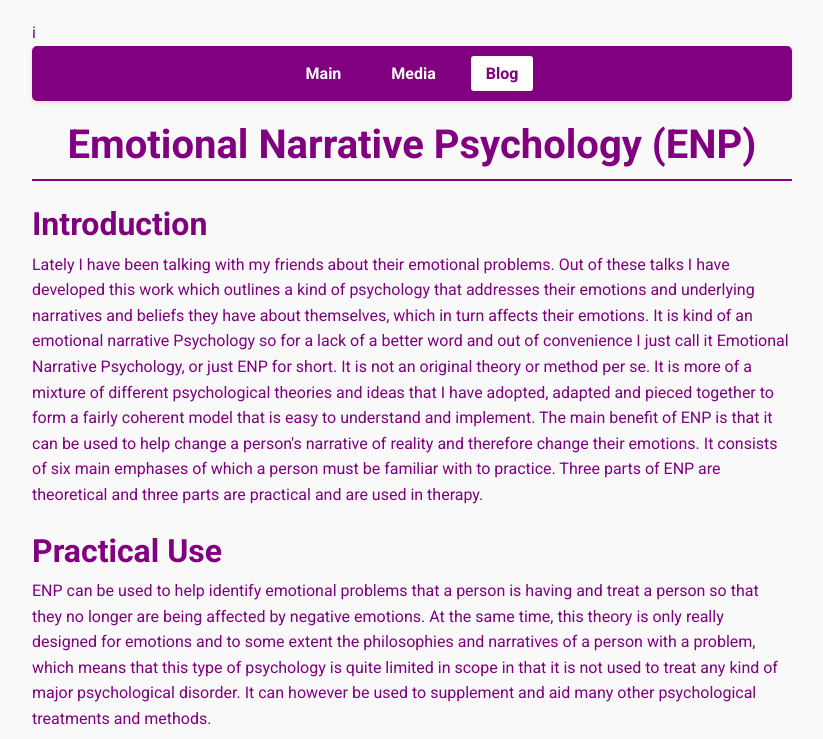
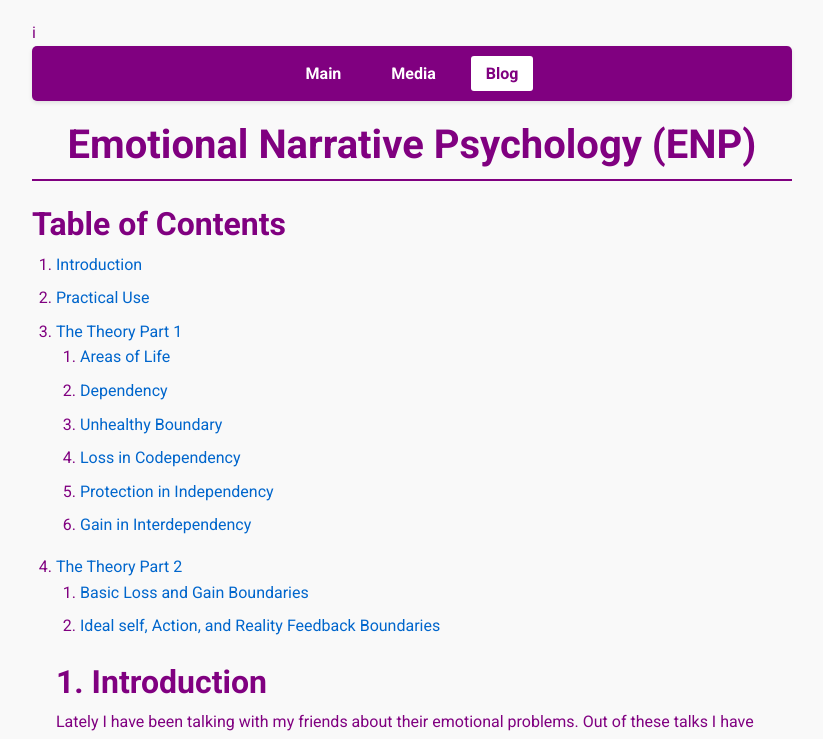
Before and after one commit to jabo38/jabo38.github.io, a plain HTML site: page posts/enp.html in a window 1280 px wide. Shown: the top 739 px of the page, without its empty margins (228-1051 px from the left). Drawn offline with Linux system fonts and the light colour scheme; files that its build step writes are made by us from their sources.

Commit message:
Update enp.html
testing table of contents

```diff
--- a/posts/enp.html
+++ b/posts/enp.html
@@ -121,11 +121,35 @@ i<!DOCTYPE html>
 
    <body>
     <h1>Emotional Narrative Psychology (ENP)</h1>
+
+<h2>Table of Contents</h2>
+    <ol>
+        <li><a href="#introduction">Introduction</a></li>
+        <li><a href=“#practical-use">Practical Use</a>
+        <li><a href=“#part1”>The Theory Part 1</a>
+            <ol>
+                <li><a href=“#areas-life”>Areas of Life</a></li>
+                <li><a href=“#dependency"> Dependency </a></li>
+                <li><a href=“#unhealthy-boundary">Unhealthy Boundary</a></li>
+                <li><a href="#healthy-boundary”>Healthy Boundary</a></li>
+                <li><a href=“#loss-codependency”>Loss in Codependency</a></li>
+                <li><a href=“#protection-independency">Protection in Independency</a></li>
+                <li><a href=“#gain-independency">Gain in Interdependency</a></li>
+            </ol>
+        </li>
+        <li><a href=“#part2”>The Theory Part 2</a>
+            <ol>
+                <li><a href="# basic-loss"> Basic Loss and Gain Boundaries</a></li>
+                <li><a href=“#ideal-self-action”>Ideal self, Action, and Reality Feedback Boundaries</a></li>
+            </ol>
+        </li>
+
+
 <article>
-    <h2>Introduction</h2>
+    <h2 id="introduction">1. Introduction</h2>
     <p>Lately I have been talking with my friends about their emotional problems. Out of these talks I have developed this work which outlines a kind of psychology that addresses their emotions and underlying narratives and beliefs they have about themselves, which in turn affects their emotions. It is kind of an emotional narrative Psychology so for a lack of a better word and out of convenience I just call it Emotional Narrative Psychology, or just ENP for short. It is not an original theory or method per se. It is more of a mixture of different psychological theories and ideas that I have adopted, adapted and pieced together to form a fairly coherent model that is easy to understand and implement. The main benefit of ENP is that it can be used to help change a person's narrative of reality and therefore change their emotions. It consists of six main emphases of which a person must be familiar with to practice. Three parts of ENP are theoretical and three parts are practical and are used in therapy.</p>
 
-    <h2>Practical Use</h2>
+    <h2 id="practical-use">Practical Use</h2>
     <p>ENP can be used to help identify emotional problems that a person is having and treat a person so that they no longer are being affected by negative emotions. At the same time, this theory is only really designed for emotions and to some extent the philosophies and narratives of a person with a problem, which means that this type of psychology is quite limited in scope in that it is not used to treat any kind of major psychological disorder. It can however be used to supplement and aid many other psychological treatments and methods.</p>
 
     <h2>The Theory Part 1</h2>
```
